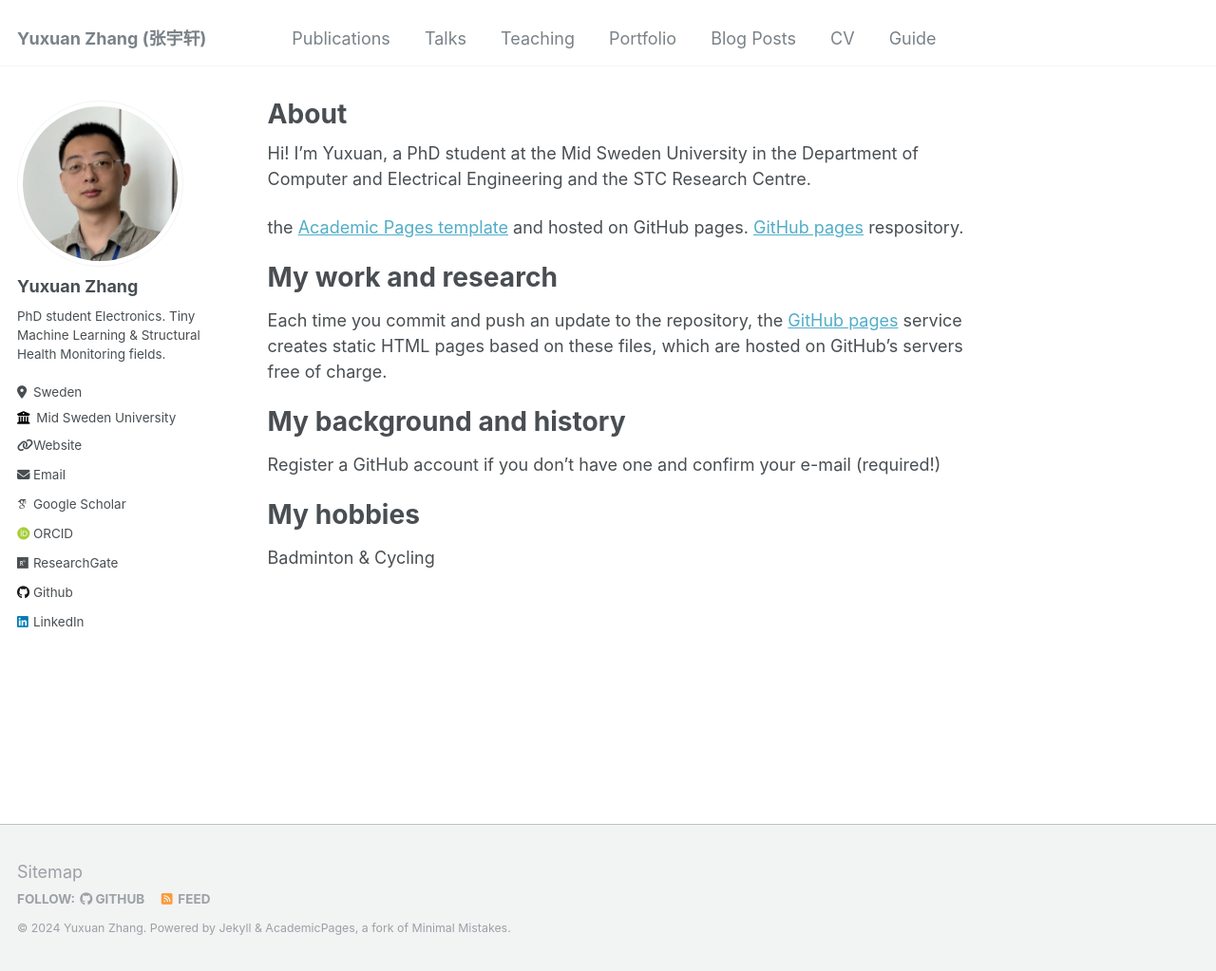
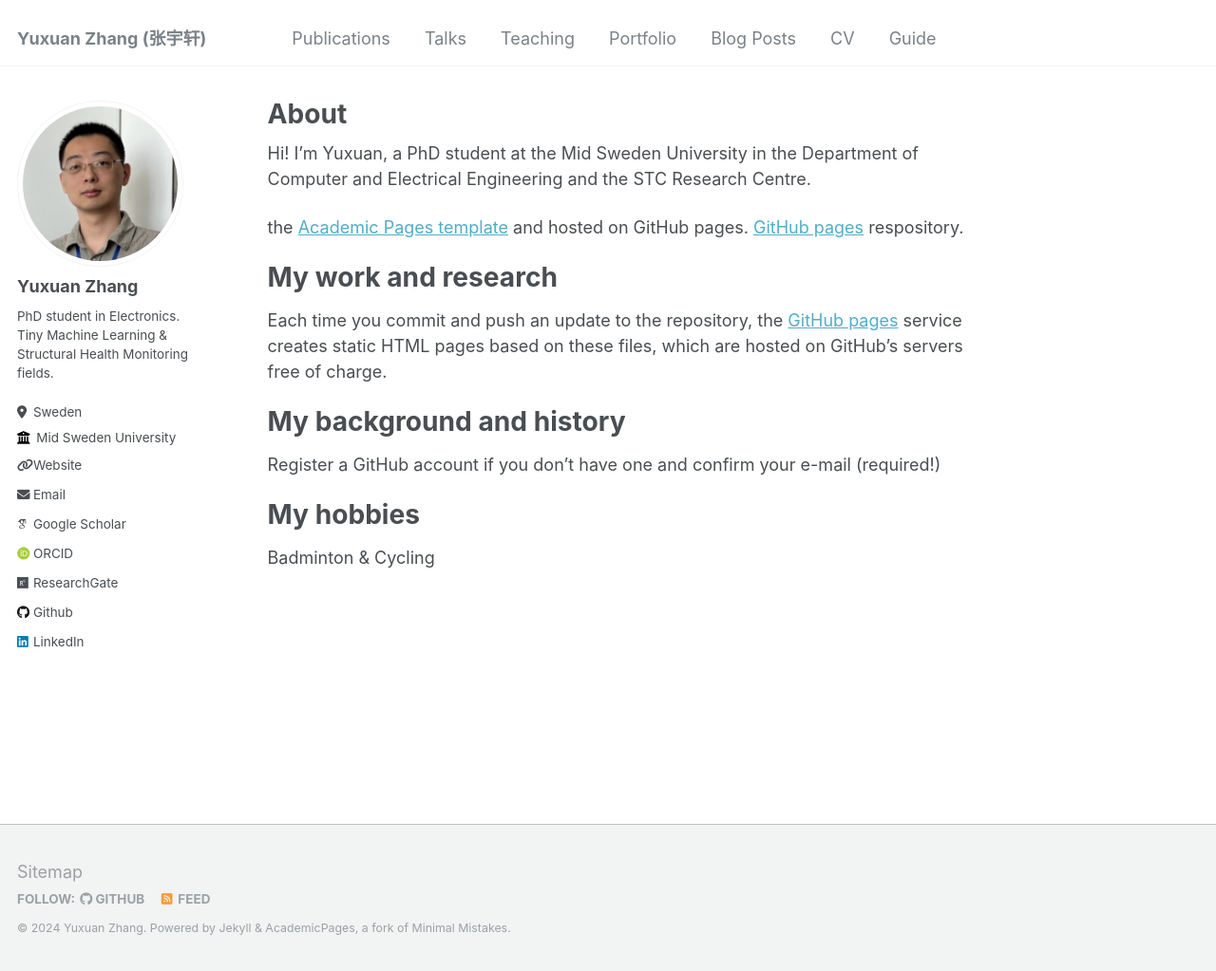
Before and after one commit to YuxuanZhang-96/YuxuanZhang-96.github.io, a Jekyll site: the page built from _pages/about.md, in a window 1280 px wide and 1023 px high. Shown: the whole window at 95% size. Built offline with Jekyll 4.4.1, drawn with Linux system fonts in a browser that asks for light colours; some web fonts are replaced.

```diff
--- a/_config.yml
+++ b/_config.yml
@@ -23,7 +23,7 @@ author:
   # Biographic information
   avatar           : "profile.png"
   name             : "Yuxuan Zhang"
-  bio              : "PhD student Electronics. Tiny Machine Learning & Structural Health Monitoring fields."
+  bio              : "PhD student in Electronics. Tiny Machine Learning & Structural Health Monitoring fields."
   location         : "Sweden"
   employer         : "Mid Sweden University"
   uri              : "https://www.miun.se/Personal/z/yuxuanzhang/"
```
